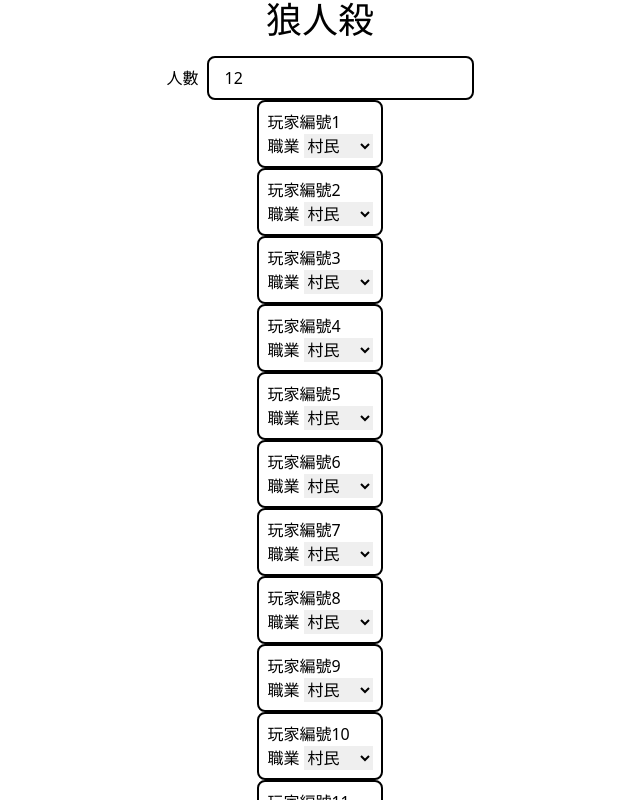
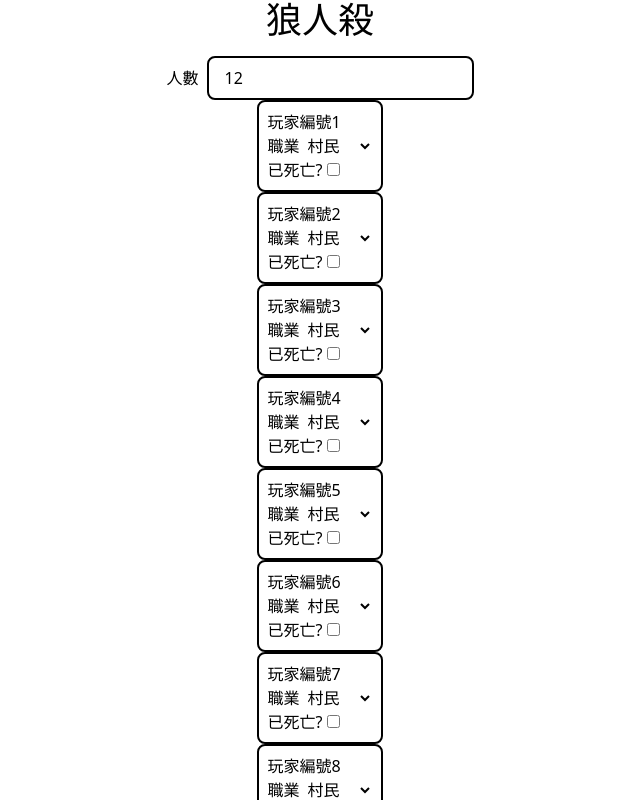
Before and after one commit to aappaapp/mafia, a SvelteKit app: page / in a window 1280 px wide. Shown: the top 800 px of the page, without its empty margins (320-960 px from the left). Built offline with nearby package versions, Linux system fonts and the light colour scheme.

Commit message:
Add death tracker

```diff
--- /dev/null
+++ b/src/lib/index.ts
@@ -0,0 +1,5 @@
+// place files you want to import through the `$lib` alias in this folder.
+
+import { localStore } from './localStore.svelte';
+
+export { localStore };
--- a/src/lib/index.svelte.ts
+++ b/src/lib/localStore.svelte.ts
@@ -1,5 +1,3 @@
-// place files you want to import through the `$lib` alias in this folder.
-
 import { browser } from '$app/environment';
 
 export class LocalStore<T> {
--- a/src/routes/+page.svelte
+++ b/src/routes/+page.svelte
@@ -1,33 +1,34 @@
 <script lang="ts">
-	import { localStore } from '$lib/index.svelte';
+	import { localStore } from '$lib';
 	import { onMount } from 'svelte';
 
+	type DeepPartial<T> = {
+		[P in keyof T]?: DeepPartial<T[P]>;
+	};
 	type State = {
 		playerCount?: number;
 		playerData?: {
 			role?: 'werewolf' | 'king' | 'witch' | 'seer' | 'hunter' | 'knight' | 'villager';
+			dead: boolean;
 		}[];
 	};
-	let state = localStore<State>('state', {
+	let state = localStore<DeepPartial<State>>('state', {
 		playerCount: 12,
 		playerData: []
 	});
 
 	$effect(() => {
-		localStorage.setItem('state', JSON.stringify(state.value));
-	});
-
-	$effect(() => {
-		if (state.value.playerCount !== state.value.playerData?.length) {
-			state.value.playerData = new Array(state.value.playerCount).fill({ role: 'villager' });
+		if (state.value.playerCount && state.value.playerData) {
+			if (state.value.playerData.length < state.value.playerCount) {
+				for (let i = state.value.playerData.length; i < state.value.playerCount; i++) {
+					state.value.playerData.push({
+						role: 'villager',
+						dead: false
+					});
+				}
+			}
 		}
 	});
-
-	onMount(() => {
-		state.value = JSON.parse(localStorage.getItem('state') ?? '{}');
-		console.log(localStorage.getItem('state'), JSON.parse(localStorage.getItem('state') ?? '{}'));
-	});
-	$inspect(state.value);
 </script>
 
 <div class="flex flex-col gap-4">
@@ -38,26 +39,30 @@
 			<input
 				type="number"
 				id="players"
-				bind:value={state.value.playerCount}
+				bind:value={() => state.value.playerCount,
+				(v) => {
+					state.value.playerCount = v ?? 0;
+				}}
 				class="b--input--number"
 			/>
 		</div>
 		{#each new Array(state.value.playerCount) as _, i}
-			<div class="flex flex-col rounded-lg border-2 border-black p-2">
+			<div
+				class="flex flex-col rounded-lg border-2 border-black p-2 {state.value.playerData?.[i]?.dead
+					? 'bg-black text-white'
+					: ''}"
+			>
 				<span>玩家編號{i + 1}</span>
 				<div>
 					<label for="role-{i}">職業</label>
 					<select
 						id="role-{i}"
-						bind:value={() => {
-							return state.value.playerData?.[i]?.role ?? 'villager';
-						},
+						bind:value={() => state.value.playerData?.[i]?.role ?? 'villager',
 						(v) => {
-							state.value.playerData ??= new Array(state.value.playerCount).fill({
-								role: 'villager'
-							});
-							state.value.playerData[i].role = v;
+							if (typeof state.value.playerData?.[i]?.role !== 'undefined')
+								state.value.playerData[i].role = v;
 						}}
+						class="bg-transparent"
 					>
 						<option value="werewolf">狼人</option>
 						<option value="king">狼王</option>
@@ -68,6 +73,18 @@
 						<option value="villager">村民</option>
 					</select>
 				</div>
+				<div>
+					<label for="dead-{i}">已死亡?</label>
+					<input
+						type="checkbox"
+						id="dead-{i}"
+						bind:checked={() => state.value.playerData?.[i]?.dead ?? false,
+						(v) => {
+							if (typeof state.value.playerData?.[i]?.dead !== 'undefined')
+								state.value.playerData[i].dead = v;
+						}}
+					/>
+				</div>
 			</div>
 		{/each}
 	</div>
```
